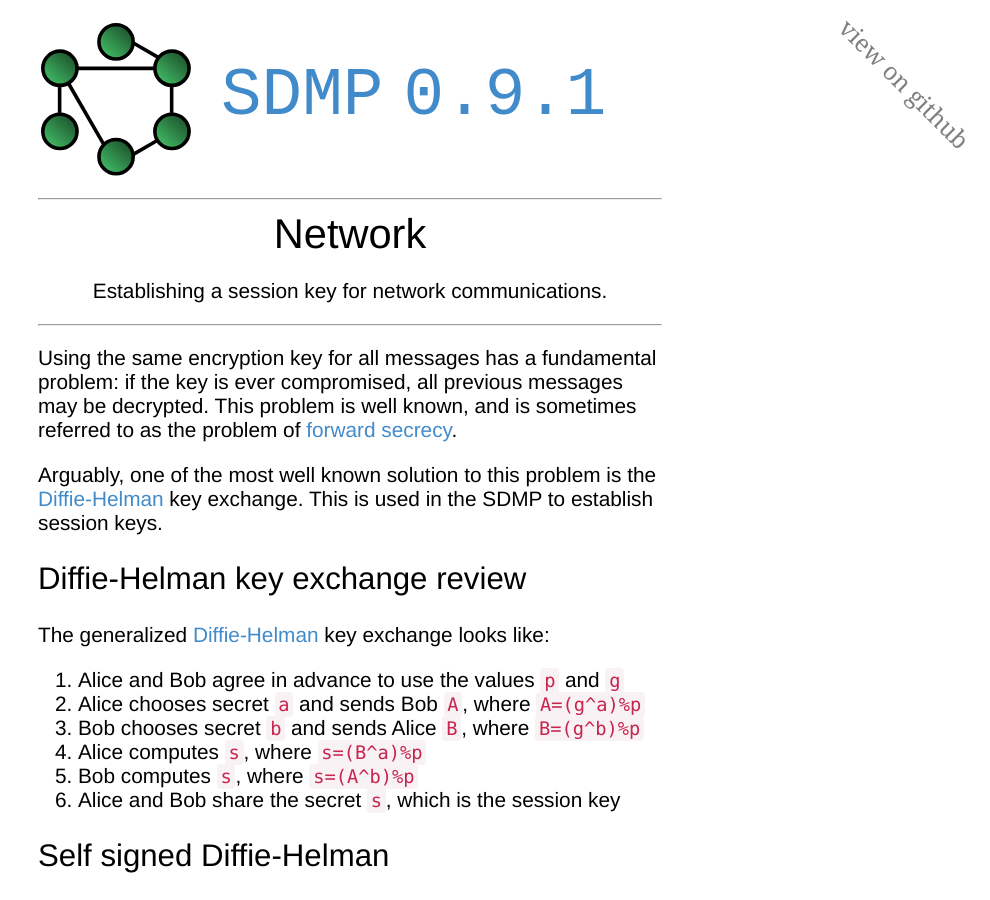
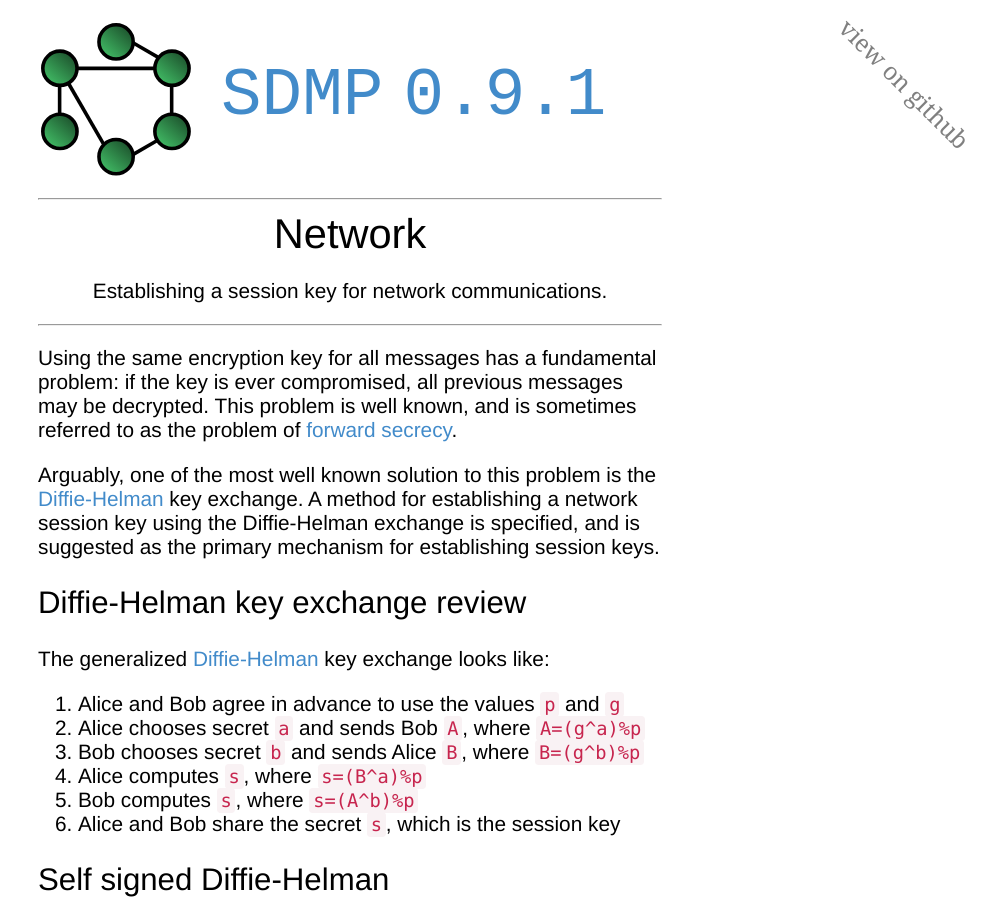
Before and after one commit to sdmp/sdmp.github.io, a Jekyll site: the page built from docs/session/index.md, in a window 1280 px wide and 900 px high. Shown: the whole window, without its empty margins (290-1280 px from the left). Built offline with Jekyll 4.4.1, drawn with Linux system fonts in a browser that asks for light colours; some of the changed text lies outside the part shown.

Commit message:
Tidy up some notes for session specs

```diff
--- a/docs/session/index.md
+++ b/docs/session/index.md
@@ -10,7 +10,8 @@ is ever compromised, all previous messages may be decrypted. This problem is wel
 known, and is sometimes referred to as the problem of [forward secrecy][w_forward].
 
 Arguably, one of the most well known solution to this problem is the [Diffie-Helman][w_diffiehelman]
-key exchange. This is used in the SDMP to establish session keys.
+key exchange. A method for establishing a network session key using the Diffie-Helman exchange
+is specified, and is suggested as the primary mechanism for establishing session keys.
 
 ## Diffie-Helman key exchange review
 
@@ -104,7 +105,7 @@ permitted that the node transmit any information concerning the cause of the dro
 After both nodes have exchanged connection messages, they have the necessary information to calculate
 the shared session key and to verify the signature of the message.
 
-For the connection, all traffic after this point must be encrypted using this calculated key.
+After this point, all connection network traffic must be encrypted using this established key.
 
 ### Transmitting data
 
```
